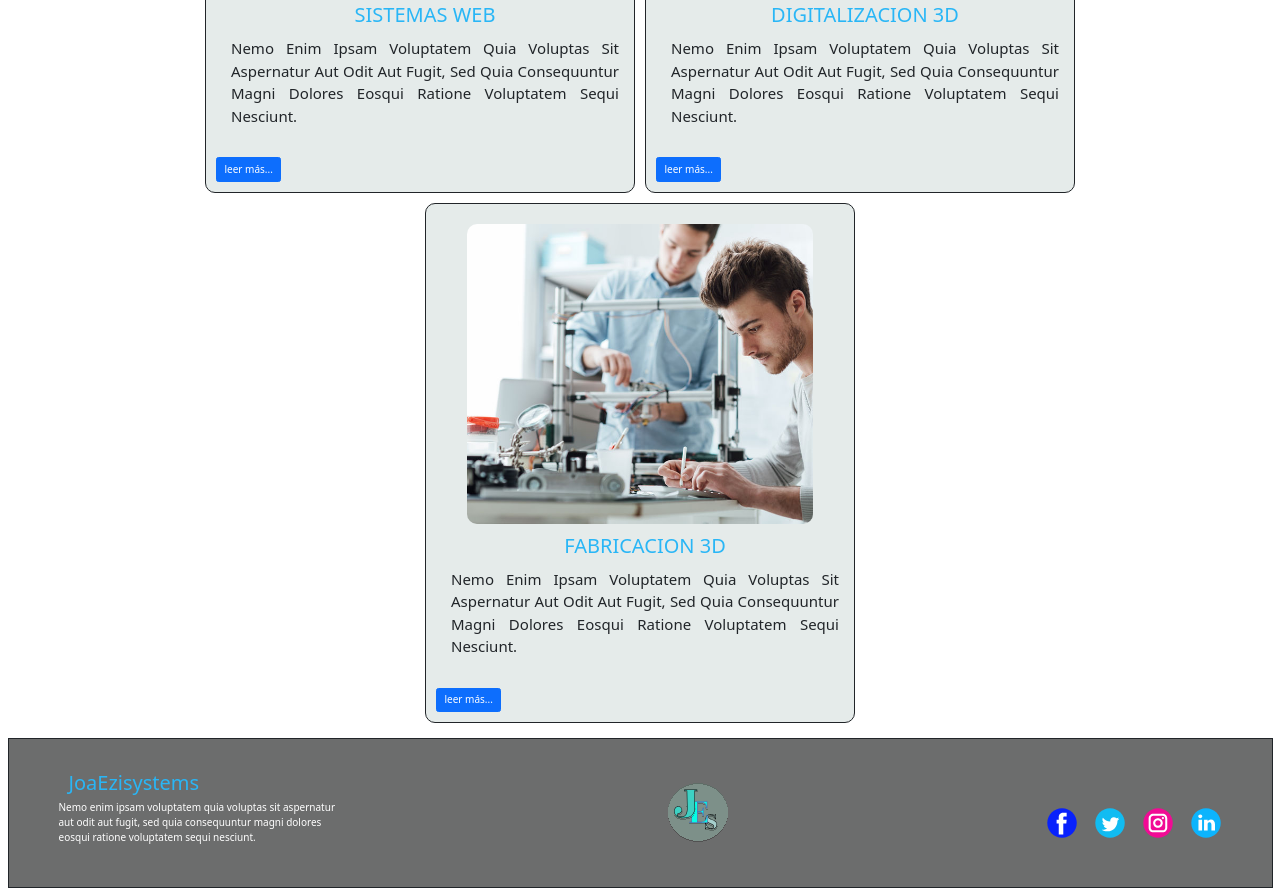
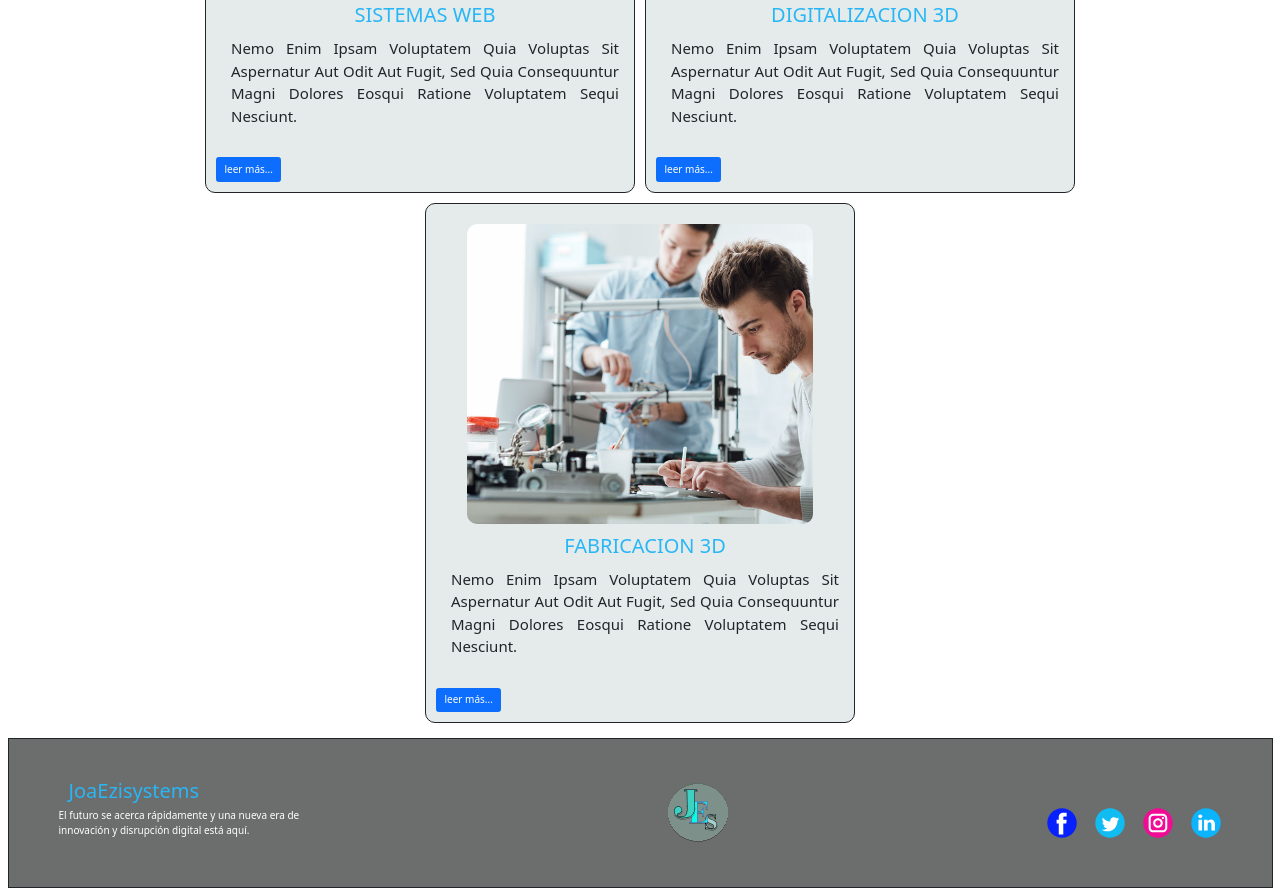
Before and after one commit to joakozuin/TrabajoFinalJoaquinZuinV00, a website: page index.html in a window 1280 px wide. Shown: the part 1335-2223 px from the top of the page. Drawn offline with Linux system fonts and the light colour scheme; a web font is replaced by a local one.

Commit message:
Arreglo Responsive pag index

```diff
--- a/index.html
+++ b/index.html
@@ -231,10 +231,9 @@
 
         <div class="footArea00">
             <h3 class="footArea00__h3">JoaEzisystems</h3>
-            <p class="footArea00__p">Nemo enim ipsam voluptatem quia voluptas sit
-                aspernatur aut odit aut fugit, sed quia
-                consequuntur magni dolores eosqui ratione
-                voluptatem sequi nesciunt.
+            <p class="footArea00__p">El futuro se acerca rápidamente y una nueva era de
+                innovación y disrupción
+                digital está aquí.
             </p>
         </div>
 
--- a/sass/estilosCSS.scss
+++ b/sass/estilosCSS.scss
@@ -3,8 +3,6 @@
 
 /*GOOGLE FONT*/
 @import "./utiles/googleFont";
-
-
 
 /*VARIABLES*/
 @import "./utiles/variables";
--- a/sass/vistas/_index.scss
+++ b/sass/vistas/_index.scss
@@ -64,6 +64,10 @@ $colorBackground: azure;
             text-shadow: 2px 4px 5px rgba(64,64,64,1);
             font-weight: 400;
             line-height: 1;
+
+            @media screen and (max-width:768px) {
+              font-size: 4em;
+          }
           }
           &__pTexto03 {
             font-size: 2.4em;
@@ -72,6 +76,11 @@ $colorBackground: azure;
             padding: 12px;
             line-height: 1.2;
             color: #0a0a0b;
+
+            @media screen and (max-width:768px) {
+              font-size: 1.8em;
+          }
+
           }
       }
 
```
Also changed, not shown: css/estilosCSS.css.
